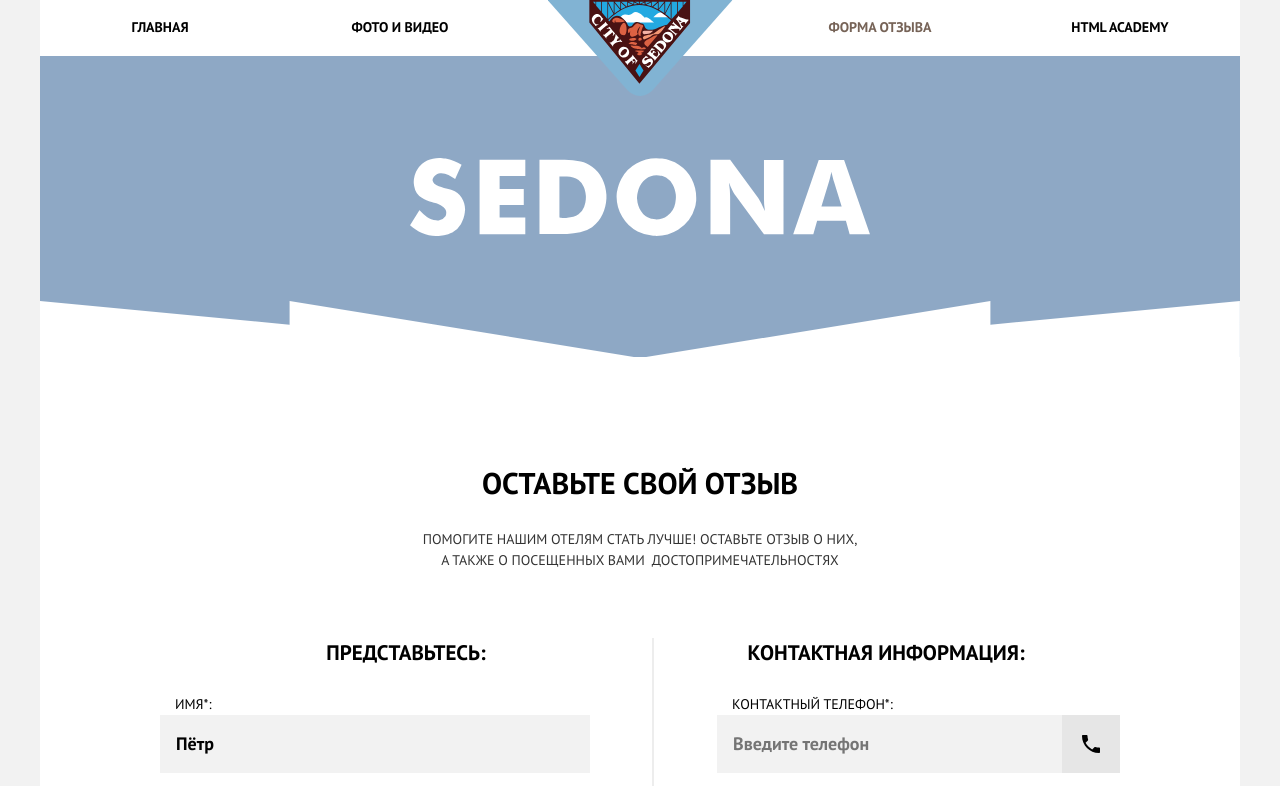
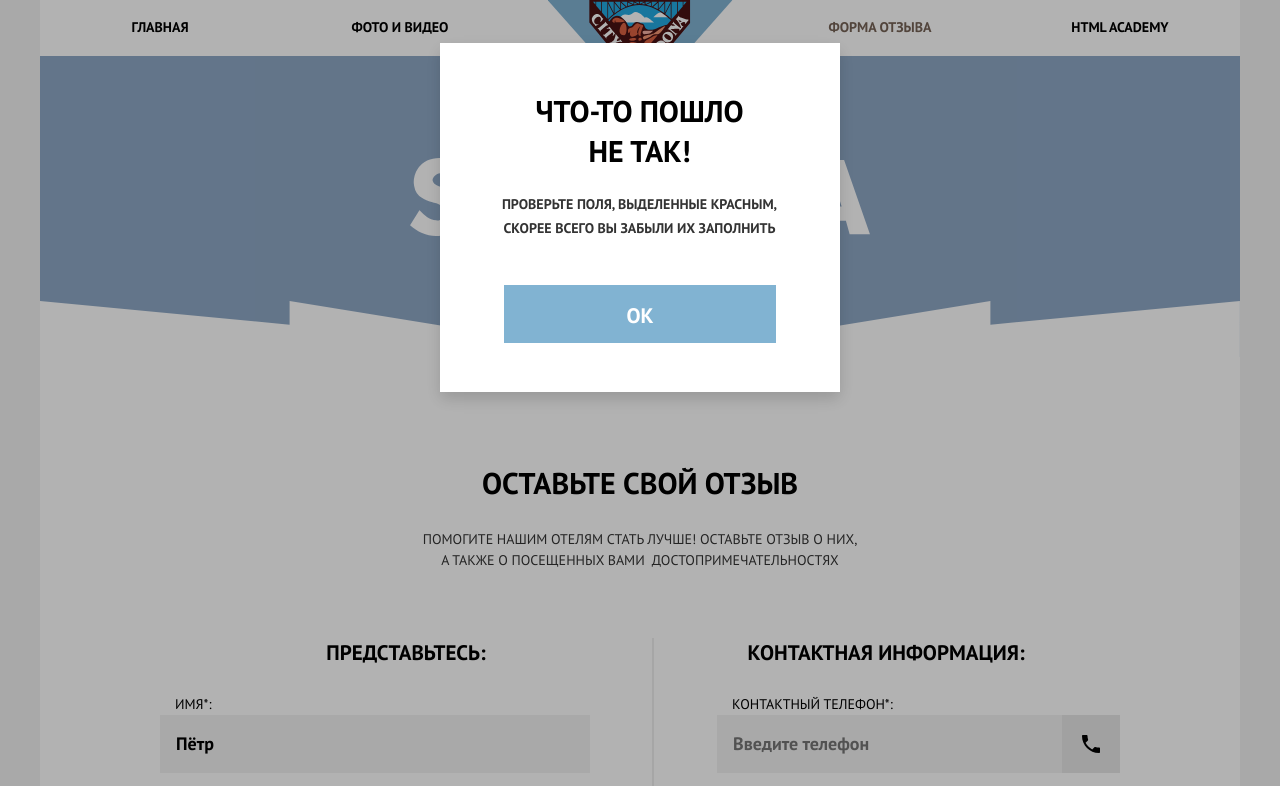
Before and after one commit to tashakuper/2079447-sedona-26, a website: page source/form.html in a window 1280 px wide. Shown: the top 786 px of the page. Drawn offline with nearby package versions, Linux system fonts and the light colour scheme; files that its build step writes are made by us from their sources; files whose address does not match are found by name.

Commit message:
Исправляет ПП модального окна

```diff
--- a/source/form.html
+++ b/source/form.html
@@ -193,7 +193,7 @@
 Классы "modal--open modal--open-success" показывают блок об успешной отправке
 Классы "modal--open modal--open-error" показывают блок об ошибке -->
 
-  <section class="modal">
+  <section class="modal modal--open modal--open-error">
     <div class="modal__container modal__container-error">
       <div class="modal__wrapper-text">
         <h2 class="modal__title modal__title-error">Что-то пошло не&nbsp;так!</h2>
--- a/source/sass/blocks/modal.scss
+++ b/source/sass/blocks/modal.scss
@@ -21,7 +21,7 @@
   display: none;
   flex-direction: column;
   width: 320px;
-  margin: auto;
+  margin: 100px auto;
 
   background-color: #ffffff;
   box-shadow: 0 7px 15px rgba(0, 1, 1, 0.15);
@@ -47,11 +47,13 @@
   @media (min-width: $tablet-width) {
     width: 400px;
     min-height: 347px;
+    margin-top: 83px;
   }
 
   @media (min-width: $desktop-width) {
     width: 400px;
     min-height: 347px;
+    margin-top: 43px;
   }
 }
 
@@ -66,11 +68,11 @@
   padding: 45px 42px 7px 41px;
 
   @media (min-width: $tablet-width) {
-    padding: 50px 47px 0 46px;
+    padding: 31px 47px 0 46px;
   }
 
   @media (min-width: $desktop-width) {
-    padding: 48px 47px 1px 46px;
+    padding: 31px 47px 1px 46px;
   }
 }
 
@@ -104,11 +106,14 @@
 }
 
 .modal__title-error {
-  font-size: 30px;
-  line-height: 36px;
+  margin-top: 17px;
+
+  font-weight: 700;
+  font-size: 18px;
+  line-height: 26px;
 
   @media (min-width: $tablet-width) {
-    margin-bottom: 16px;
+    margin-bottom: 20px;
 
     font-size: 30px;
     line-height: 39px;
--- a/source/sass/global/mixins.scss
+++ b/source/sass/global/mixins.scss
@@ -1,5 +1,7 @@
 @mixin retina {
-  @media (min-resolution: $retina-dpi), (min-resolution: $retina-dppx) {
+
+  @media (min-resolution: $retina-dpi),
+  (min-resolution: $retina-dppx) {
     @content;
   }
 }
@@ -10,5 +12,6 @@
   font-family: $font_name;
 
   font-display: swap;
-  src: url("../fonts/#{$file_name}.woff") format("woff"), url("../fonts/#{$file_name}.woff2") format("woff2");
+  src: url("../fonts/#{$file_name}.woff2") format("woff2"),
+  url("../fonts/#{$file_name}.woff") format("woff");
 }
```
